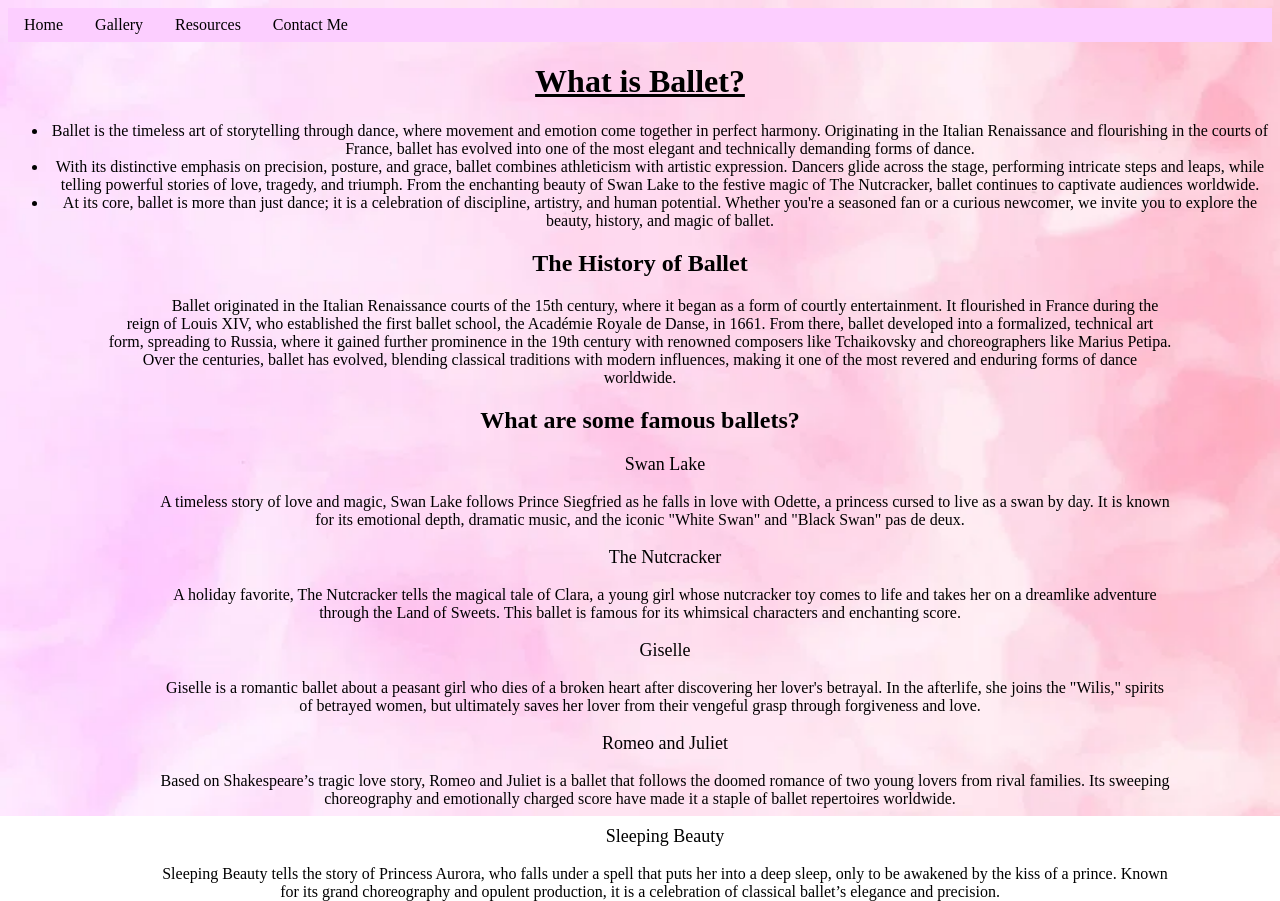
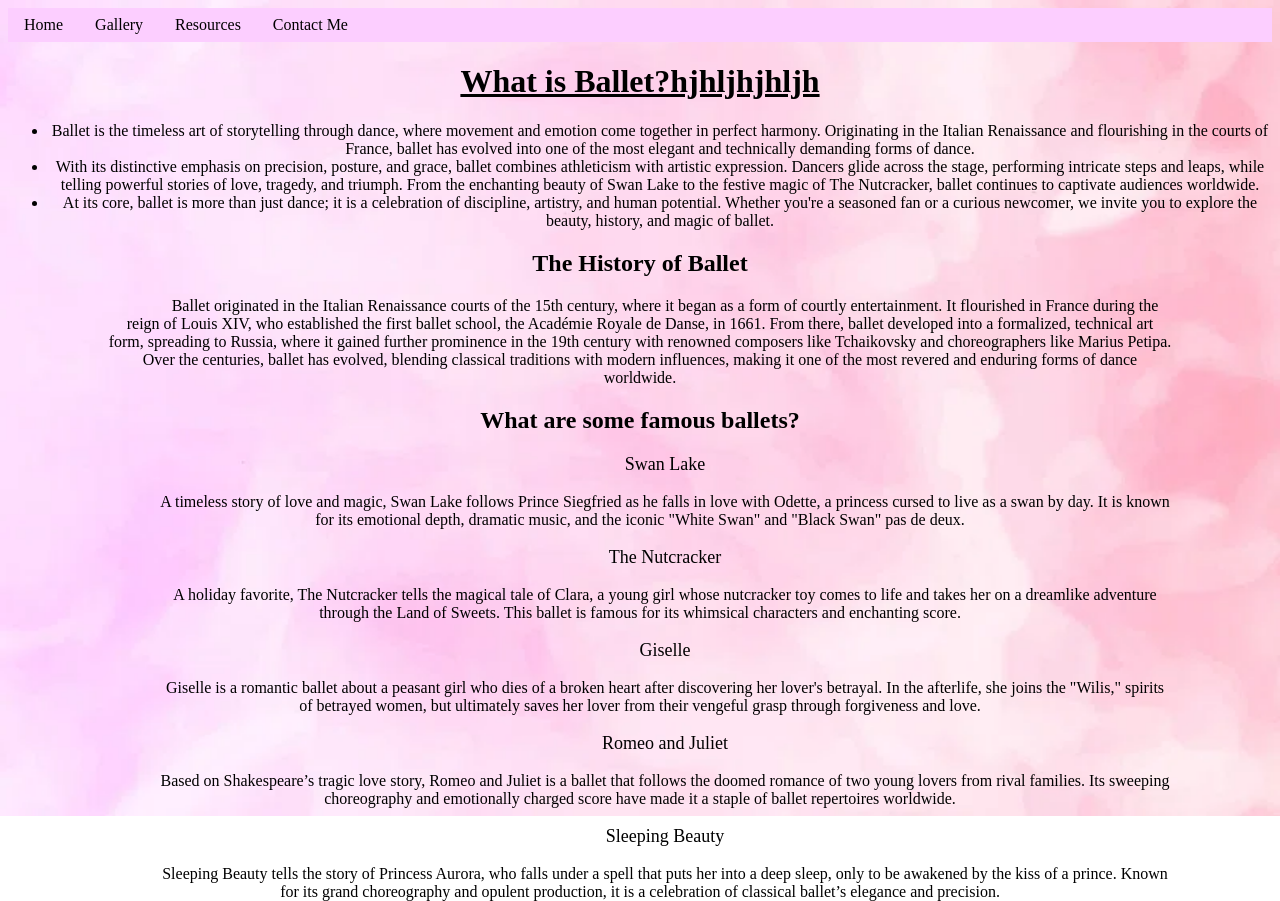
Before and after one commit to Sonya8001/MA1_ShareGenius, a plain HTML site: page index.html in a window 1280 px wide. Drawn offline with Linux system fonts and the light colour scheme.

Commit message:
changes to index.html

```diff
--- a/index.html
+++ b/index.html
@@ -14,7 +14,7 @@
         <li><a href="contact.html">Contact Me</a></li>
     </ul>
 
-    <h1>What is Ballet?</h1>
+    <h1>What is Ballet?hjhljhjhljh</h1>
     <p>
         <div style="text-align: center;">
             <ul>
```
